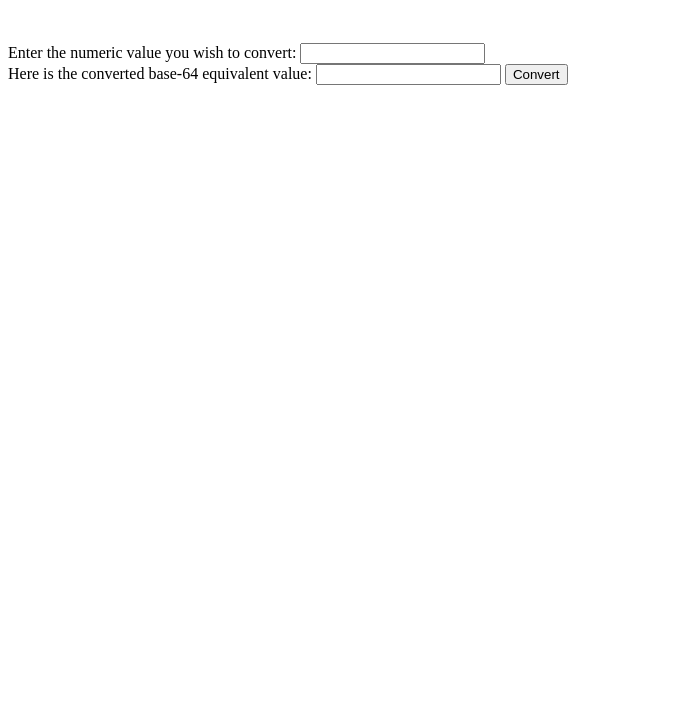
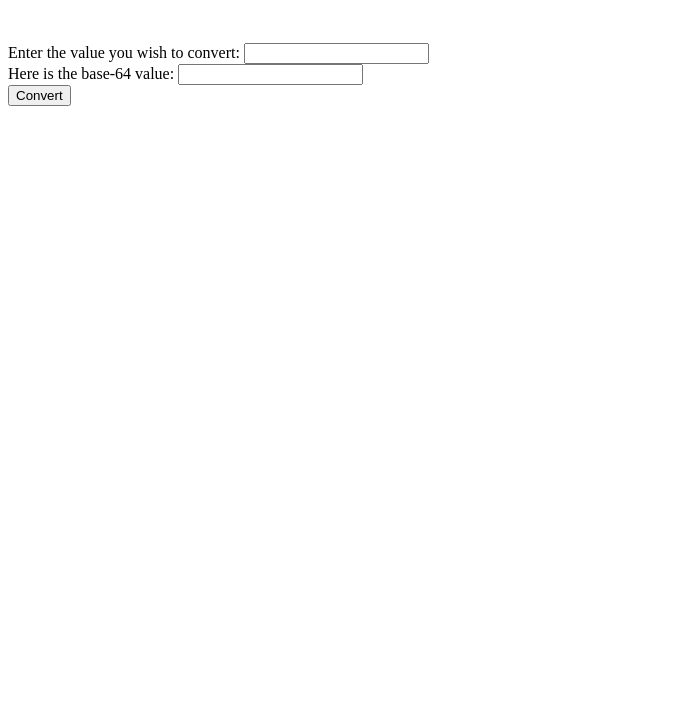
Before and after one commit to jstrombe19/basic, a plain HTML site: page index.html in a window 1280 px wide. Shown: the part 73-800 px from the top of the page, without its empty margins (0-673 px from the left). Drawn offline with Linux system fonts and the light colour scheme.

Commit message:
Implemented the first step in a dynamic approach - adjusted the labels in index.html to accommodate an arbitrary value to convert and removed the label text content from the converted value. The label text content for the converted value is now dynamically assigned based on the length of order in app.js.

```diff
--- a/app.js
+++ b/app.js
@@ -3,6 +3,9 @@ console.log('FULL SEND!');
 const order = "0123456789abcdefghijklmnopqrstuvwxyzABCDEFGHIJKLMNOPQRSTUVWXYZ_-";
 const conversionForm = document.getElementById('conversion-form');
 const convertedValue = document.getElementById('converted-value');
+const convertedValueLabel = document.getElementById('converted-value-label');
+
+convertedValueLabel.textContent = `Here is the base-${order.length} value: `;
 
 conversionForm.addEventListener('submit', function(event) {
   event.preventDefault();
--- a/index.html
+++ b/index.html
@@ -12,7 +12,7 @@
   <br>
   <br>
   <form id="conversion-form">
-    <label for="numeric-value">Enter the numeric value you wish to convert: </label>
+    <label for="numeric-value">Enter the value you wish to convert: </label>
     <input
       type="text"
       name="numeric-value"
@@ -21,7 +21,7 @@
       value=""
       >
     <br>
-    <label for="converted-value">Here is the converted base-64 equivalent value: </label>
+    <label id="converted-value-label" for="converted-value"></label>
     <input
       type="text"
       name="converted-value"
@@ -29,6 +29,7 @@
       placeholder=""
       value=""
       >
+      <br>
     <input type="submit" value="Convert">
   </form>
 </body>
```
